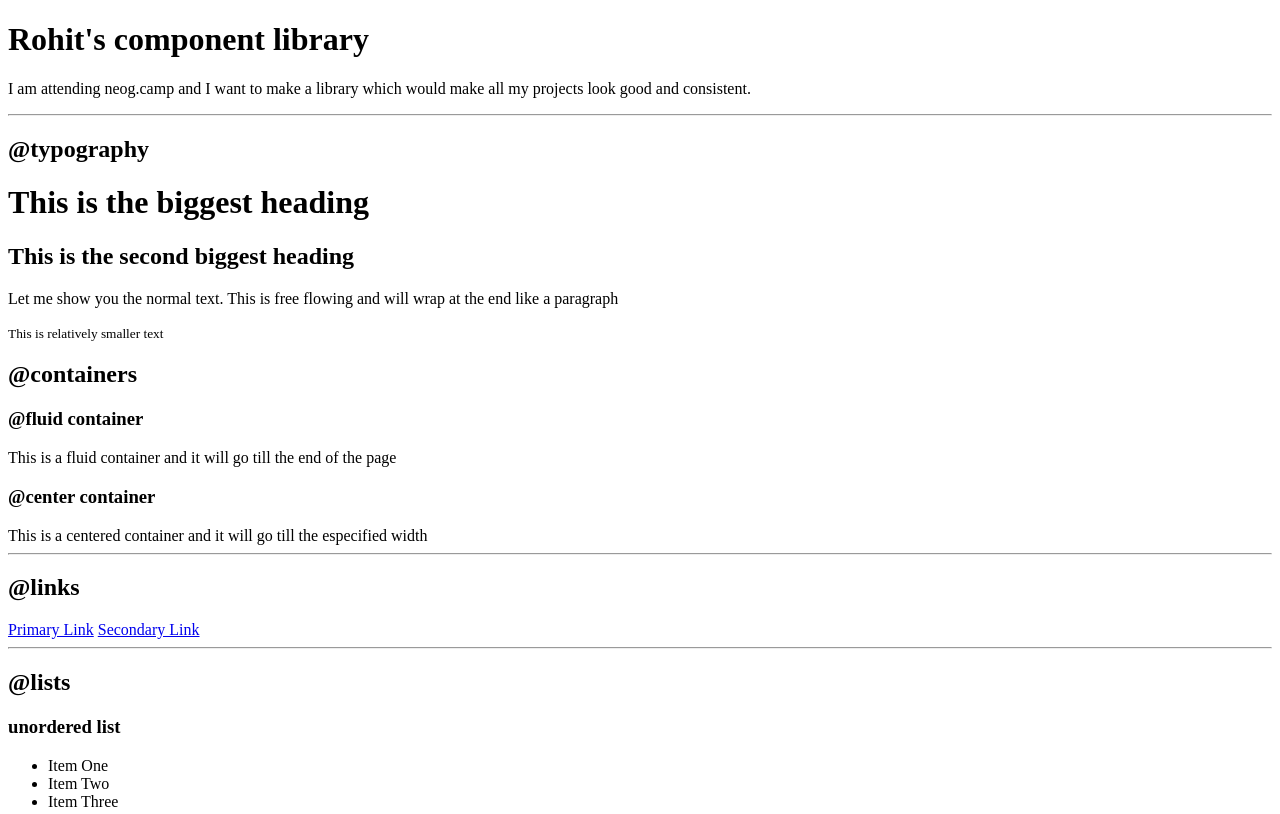
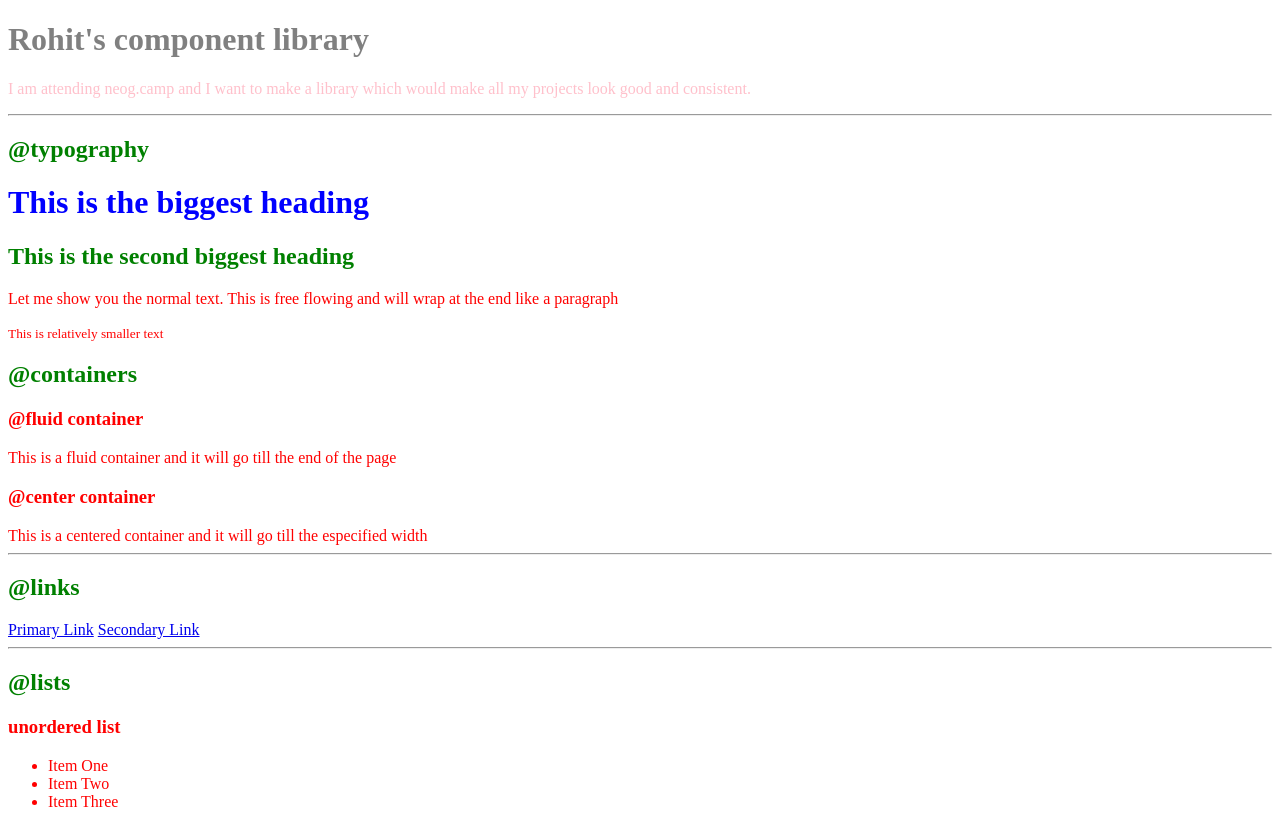
Before and after one commit to RohitKota3/neogcamplesson3live, a plain HTML site: page index.html in a window 1280 px wide. Shown: the top 814 px of the page. Drawn offline with Linux system fonts and the light colour scheme.

Commit message:
css: import and selectors

```diff
--- a/index.html
+++ b/index.html
@@ -4,10 +4,19 @@
     <meta charset="UTF-8">
     <meta name="viewport" content="width=device-width, initial-scale=1.0">
     <title>Component Library</title>
+    <!-- <CSS Way 1: Style Tag
+    <style>
+        body{
+            color:red;
+        }
+    </style> -->
+    <!-- Third way of doing CSS: external link -->
+    <link href="styles.css" rel="stylesheet"/>
 </head>
 <body>
-    <h1>Rohit's component library</h1>
-    <p>I am attending neog.camp and I want to make a library which would make all my projects look good and consistent.</p>
+    <h1 id="libheader">Rohit's component library</h1>
+    <!-- CSS Way 2: style = "color: red" -->
+    <p class="para"> I am attending neog.camp and I want to make a library which would make all my projects look good and consistent.</p>
 
     <hr>
 
--- /dev/null
+++ b/styles.css
@@ -0,0 +1,19 @@
+body{
+    color: red;
+}
+
+h1{
+    color: blue;
+}
+
+h2{
+    color: green;
+}
+
+#libheader{
+    color: grey;
+}
+
+.para{
+    color: pink;
+}
```
